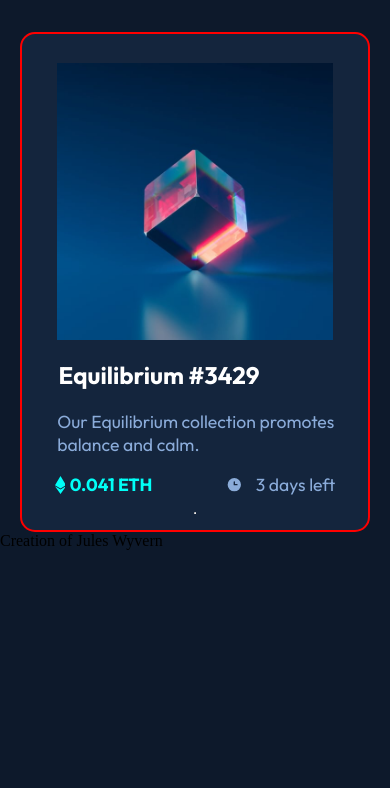
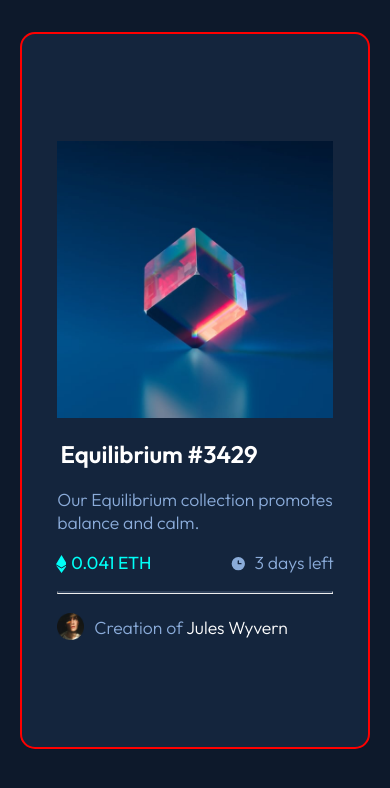
Before and after one commit to doorvishG/nft-preview-card-component, a plain HTML site: page index.html in a window 390 px wide. Drawn offline with Linux system fonts and the light colour scheme.

Commit message:
card is responsive and added overlay effect on image

```diff
--- a/index.html
+++ b/index.html
@@ -14,7 +14,18 @@
 <body>
 
   <div class="card">
-    <img src="./images/image-equilibrium.jpg" alt="Equilibrium">
+
+    <div class="container">
+      <img src="./images/image-equilibrium.jpg" alt="Equilibrium" class="image">
+      <div class="overlay">
+        <svg width="48" height="48" xmlns="http://www.w3.org/2000/svg" id="icon">
+          <g fill="none" fill-rule="evenodd">
+            <path d="M0 0h48v48H0z"/><path d="M24 9C14 9 5.46 15.22 2 24c3.46 8.78 12 15 22 15 10.01 0 18.54-6.22 22-15-3.46-8.78-11.99-15-22-15Zm0 25c-5.52 0-10-4.48-10-10s4.48-10 10-10 10 4.48 10 10-4.48 10-10 10Zm0-16c-3.31 0-6 2.69-6 6s2.69 6 6 6 6-2.69 6-6-2.69-6-6-6Z" fill="#FFF" fill-rule="nonzero"/>
+          </g>
+        </svg>
+      </div>
+    </div>
+
 
     <h1>Equilibrium #3429</h1>
 
@@ -33,17 +44,14 @@
     </div>
 
     <div class="line">
-          <hr>
+          <hr class="divide">
+    </div>
+
+    <div class="info">
+      <img src="./images/image-avatar.png" id="avatar" alt="image-avatar">
+      <p class="create">Creation of <a class="name">Jules Wyvern</a></p>
     </div>
 
   </div>
-
-
-
-
-
-
-  Creation of Jules Wyvern
-
 </body>
 </html>
--- a/styles/styles.scss
+++ b/styles/styles.scss
@@ -36,19 +36,66 @@ body{
     justify-content: center;
     align-items: center;
     width: 350px;
+    height: 75vh;
     background-color: $card-bg;
     border-radius: 15px;
     border: 2px solid red;
 
-    img{
-        padding-top: 1.8em;
+
+    .container{
+        position: relative;
+        width: 80%;
         padding-bottom: 1.3em;
-        width: 80%;
+
+        .image{
+            display: block;
+            width: 100%;
+            height: auto;
+        }
+
+        .overlay{
+            position: absolute;
+            top: 0;
+            bottom: 0;
+            left: 0;
+            right: 0;
+            background-color: $cyan;
+            width: 100%;
+            height: 93%;
+            transition: 0.3 ease;
+            opacity: 0;
+            text-align: center;
+
+            #icon{
+                color: #fff;
+                position: absolute;
+                top: 50%;
+                left: 50%;
+                transform: translate(-50%, -50%);
+                -ms-transform: translate(-50%, -50%);
+                text-align: center;
+            }
+            &:hover.overlay{
+                opacity: 0.5;
+            }
+        }
+
+
+
+
     }
+
+    // img{
+    //     // padding-top: 1em;
+    //     // margin-top: em;
+    //     padding-bottom: 1.3em;
+    //     width: 80%;
+    // }
 
     h1{
         font-family: $font;
         font-size: 1.5rem;
+        font-weight: 600;
         color: #fff;
         margin-left: -3em;
         padding-bottom: 0.8em;
@@ -61,6 +108,7 @@ body{
     p{
         font-family: $font;
         font-size: $font-size;
+        font-weight: 300;
         color: $soft-blue;
         margin-left: 2em;
         padding-bottom: 1em;
@@ -85,6 +133,7 @@ body{
             h2{
                 padding-left: 5px;
                 font-family: $font;
+                font-weight: 400;
                 color: $cyan;
                 font-size: $font-size;
                 width: 100%;
@@ -93,12 +142,13 @@ body{
 
         .days{
             display: inline-flex;
-            width: 38%;
+            gap: 2px;
+            width: 36%;
             // border: 2px solid yellow;
             text-align: right;
             #clock{
                 margin-top: 0.2em;
-                align-items: flex-end;
+                // align-items: flex-end;
             }
 
             #numdays{
@@ -114,5 +164,46 @@ body{
     .line{
         padding-top: 1em;
         padding-bottom: 1em;
+        width: 80%;
+
+        hr.divide{
+           border-top: 2px solid $line;
+        }
+    }
+
+    .info{
+        padding-top: 0.2em;
+        display: inline-flex;
+        align-items: flex-start;
+        width: 80%;
+        gap: 10px;
+
+        img#avatar{
+            padding: 0;
+            max-width: 10%;
+            margin-top: 0em;
+            // width: 10px;
+            // height: 10px;
+            // margin-left: 1.8em;
+        }
+
+        .create{
+            margin-left: 0;
+            margin-top: 0.2em;
+            padding: 0;
+            .name{
+                color: #fff;
+
+                &:hover{
+                    color: $cyan;
+                }
+            }
+        }
     }
 }
+
+@media screen and (max-width: 768px) {
+    .card{
+        height:85vh
+    }
+}
```
Also changed, not shown: styles/styles.css, 1 other file.
